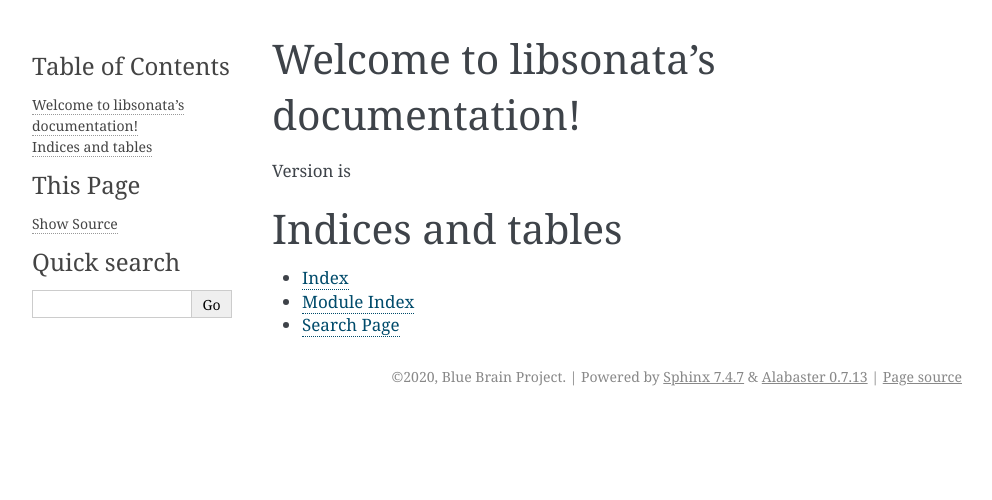
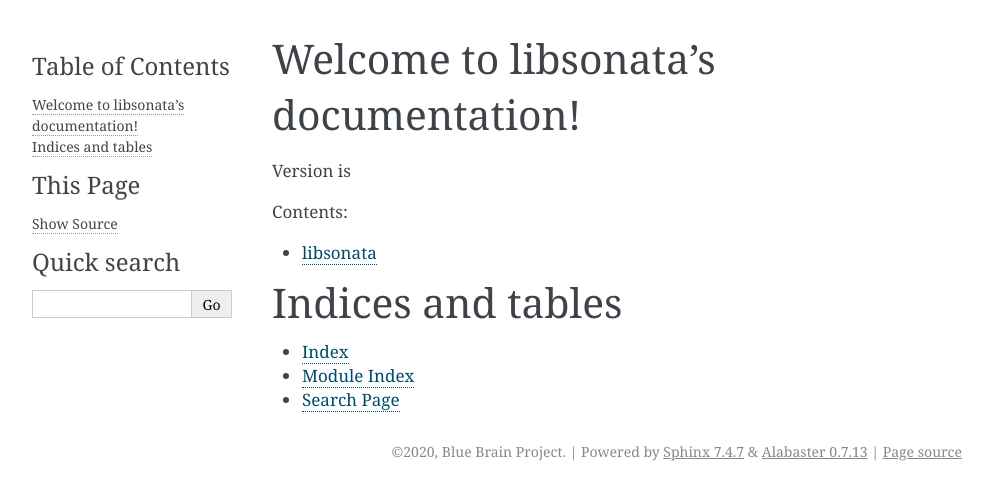
Before and after one commit to BlueBrain/libsonata, a Sphinx documentation site: the page built from docs/source/index.rst, in a window 1280 px wide. Shown: the top 500 px of the page, without its empty margins (148-1140 px from the left). Built offline with Sphinx 7.4.7, drawn with Linux system fonts in a browser that asks for light colours.

```diff
--- /dev/null
+++ b/docs/source/api.rst
@@ -0,0 +1,5 @@
+libsonata
+=========
+
+.. automodule:: libsonata
+   :members:
--- a/docs/source/conf.py
+++ b/docs/source/conf.py
@@ -31,6 +31,7 @@ release = version
 # extensions coming with Sphinx (named 'sphinx.ext.*') or your custom
 # ones.
 extensions = [
+    "sphinx.ext.autodoc",
 ]
 
 # Add any paths that contain templates here, relative to this directory.
--- a/docs/source/index.rst
+++ b/docs/source/index.rst
@@ -12,7 +12,7 @@ Version is |version|
    :maxdepth: 2
    :caption: Contents:
 
-
+   api
 
 Indices and tables
 ==================
```
